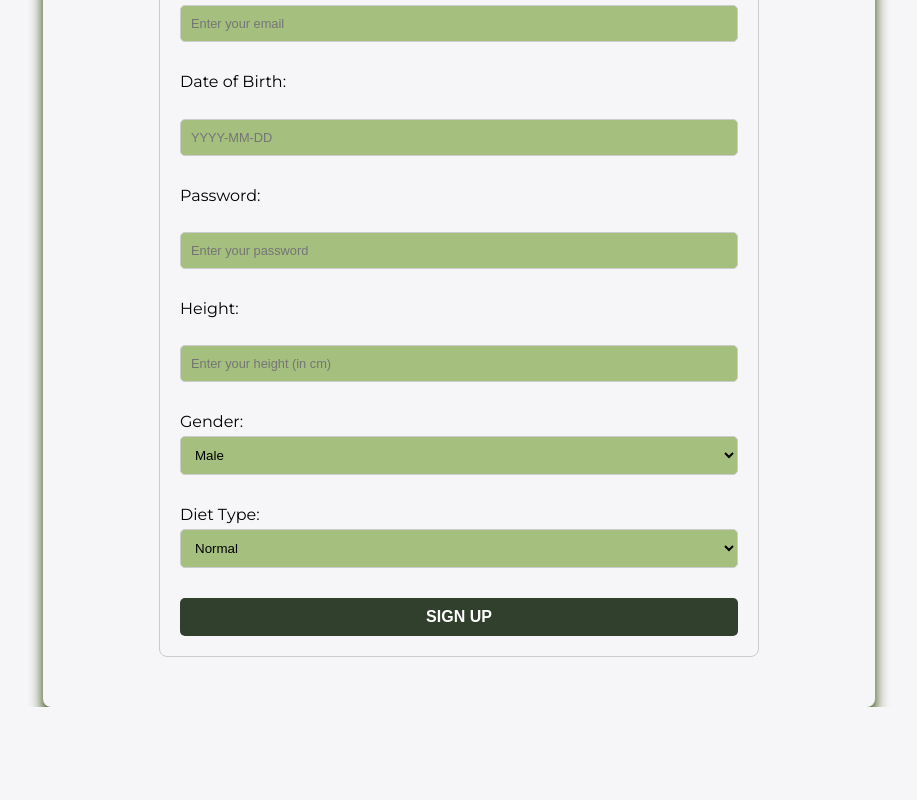
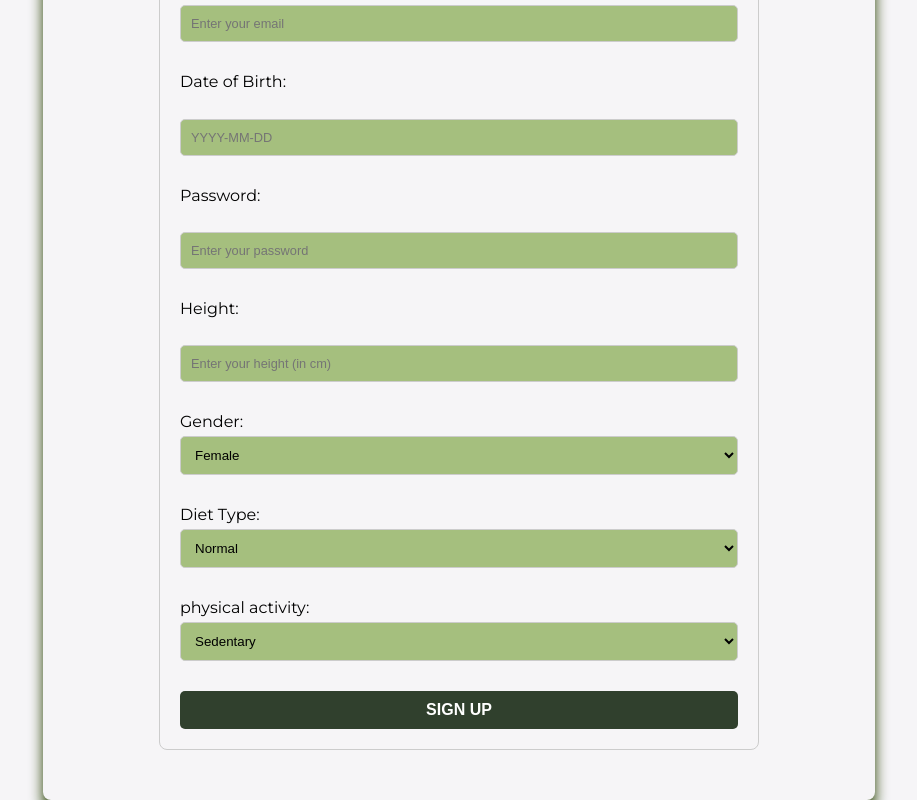
Before and after one commit to Vjcm16192003/Proyecto_Vanguardia_Grupo3, a React (Create React App) app in the folder vitalia/: page /registrar-user in a window 1280 px wide. Shown: the part 419-1219 px from the top of the page, without its empty margins (181-1098 px from the left). Before the commit the page ends 1126 px from the top, so only its background shows below. Built offline with nearby package versions, Linux system fonts and the light colour scheme.

Commit message:
por si acaso

```diff
--- a/vitalia/src/App.js
+++ b/vitalia/src/App.js
@@ -1,20 +1,35 @@
 // Inside App.jsx
-import React from "react";
+import React , {useState}from "react";
 import { BrowserRouter, Route, Routes } from "react-router-dom";
 import Login from "./Modules/Login.jsx";
 import Register from "./Modules/Register.jsx";
 import LandingPage from "./Modules/LandingPage.jsx";
 import AIPage from "./Modules/AIpage.jsx"
+import MenuPage from "./Modules/MenuPage.jsx"
 
 function App() {
+  const [formData, setFormData] = useState({
+    fullName: 'marcela',
+    weight: 48,
+    email: '',
+    date_of_birth: '2000-01-14',
+    password: '',
+    height: 165,
+    gender: 'female',
+    diet_type: 'Normal',
+    allergies: [""],
+    physicalActivity: 0
+});
+
   return (
     <div className="App">
       <BrowserRouter>
         <Routes>
-          <Route path="/" element={<AIPage />} />
-          <Route path="/registrar-user" element={<Register />} />
+          <Route path="/" element={<MenuPage formData={formData}/>} />
+          <Route path="/registrar-user" element={<Register formData={formData} setFormData={setFormData}/>} />
           <Route path="/landing" element={<LandingPage />} />
           <Route path="/AI" element={<AIPage />} />
+          <Route path="/Menu" element={<MenuPage formData={formData}/>} />
         </Routes>
       </BrowserRouter>
     </div>
--- a/vitalia/src/Modules/AIpage.jsx
+++ b/vitalia/src/Modules/AIpage.jsx
@@ -2,7 +2,7 @@ import React, { useEffect, useState } from 'react';
 import * as tf from '@tensorflow/tfjs';
 import './AIpage.css';
 
-function TrainingComponent() {
+function AIPage() {
   const [model, setModel] = useState(null);
   const [X, setX] = useState(0);
   const [Y, setY] = useState(0);
@@ -997,4 +997,4 @@ function TrainingComponent() {
   );
 }
 
-export default TrainingComponent;
+export default AIPage;
--- /dev/null
+++ b/vitalia/src/Modules/MenuPage.jsx
@@ -0,0 +1,66 @@
+import React, { useEffect, useState } from 'react';
+import * as tf from '@tensorflow/tfjs';
+import './MenuPage.css';
+
+function MenuPage({formData}) {
+  const [model, setModel] = useState(null);
+  const [calories,setCalories] =useState(0)
+
+  const [predict, setPredict] = useState({
+    age : 0,
+    weight: 0 ,
+    height: 0,
+    sex: 0,
+    physicalActivity:0,
+    diet_type: 'Normal',
+    allergies: [""],
+  });
+
+  useEffect(() => {
+    cargarValores();
+  }, []);
+
+  const cargarValores =()=>{
+    const x = formData.sex === 'male' ? 0 : 1;
+    const dateOfBirth = new Date(formData.date_of_birth);
+    const currentDate = new Date();
+    const diffTime = Math.abs(currentDate - dateOfBirth);
+    const aged = Math.floor(diffTime / (1000 * 60 * 60 * 24 * 365.25));
+    setPredict({
+      ...predict,
+      age:aged,
+      weight: formData.weight,
+      height: formData.height,
+      sex: x,
+      physicalActivity:formData.physicalActivity,
+      diet_type:formData.diet_type,
+      allergies:formData.allergies
+    })
+    console.log(predict)
+    cargarModelo();
+  }
+
+  const cargarModelo = async () => {
+    const modelo = await tf.loadLayersModel('localstorage://mymodel');
+    console.log("modelo cargado")
+    setModel(modelo)
+
+    //hacer prediccion predeterminada
+    const inputData = tf.tensor([[predict.age, predict.weight, predict.height, predict.sex, predict.physicalActivity]]);
+    const prediction = model.predict(inputData);
+    setCalories(prediction.dataSync()[0].toFixed(2))
+    console.log(calories)
+  };
+
+
+
+  return (
+    <div id="container">
+      <div id="button-container">
+        <h1>dasdas</h1>
+      </div>
+    </div>
+  );
+}
+
+export default MenuPage;
--- a/vitalia/src/Modules/Register.jsx
+++ b/vitalia/src/Modules/Register.jsx
@@ -2,22 +2,10 @@ import React, { useState } from 'react';
 import './Register.css';
 import { useNavigate } from 'react-router-dom';
 
-function Register() {
+function Register({formData,setFormData}) {
     const navigate = useNavigate();
 
     const [error, setError] = useState('');
-
-    const [formData, setFormData] = useState({
-        fullName: '',
-        weight: 0,
-        email: '',
-        date_of_birth: '',
-        password: '',
-        height: 0,
-        gender: 'male',
-        diet_type: 'Normal',
-        allergies: [""],
-    });
 
     const handleChange = (e) => {
         const { name, value } = e.target;
@@ -202,6 +190,14 @@ function Register() {
                         </select>
                     </div>
 
+                    <div className="form-group">
+                        <label htmlFor="physical-activity">physical activity:</label>
+                        <select id="diet_type" name="physicalActivity" value={formData.physicalActivity} onChange={handleChange}>
+                            <option value="1">Sedentary</option>
+                            <option value="2">Moderately active</option>
+                            <option value="3">Athletic</option>
+                        </select>
+                    </div>
                     <button type="button" onClick={handleRegister}>Sign Up</button>
                 </div>
             </div>
```
Also changed, not shown: vitalia/src/Modules/MenuPage.css (added).
